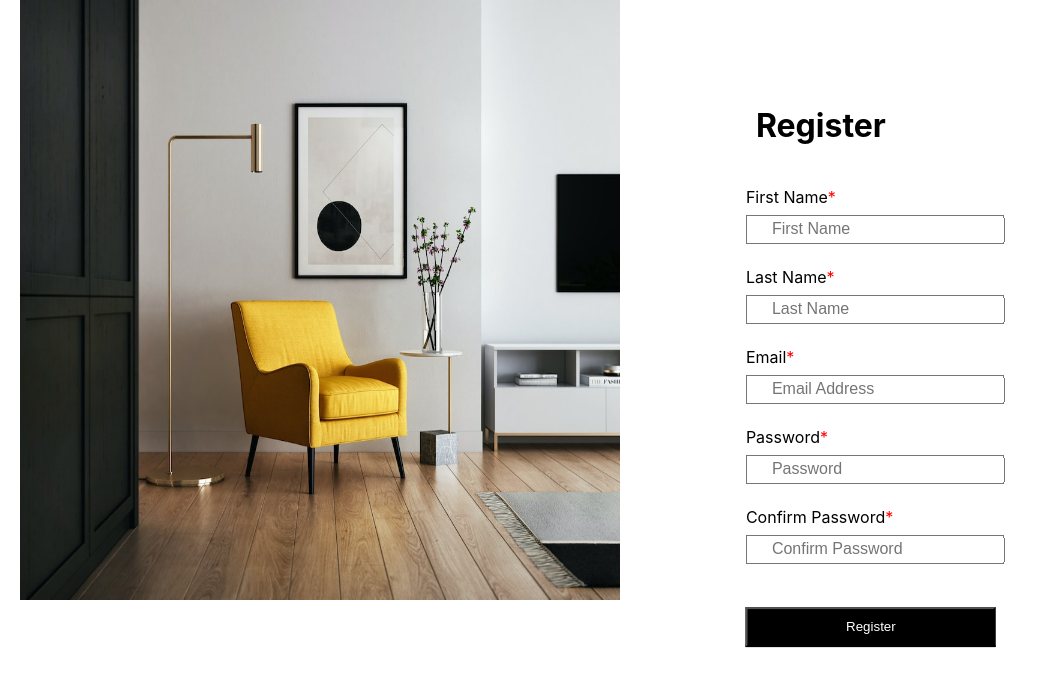
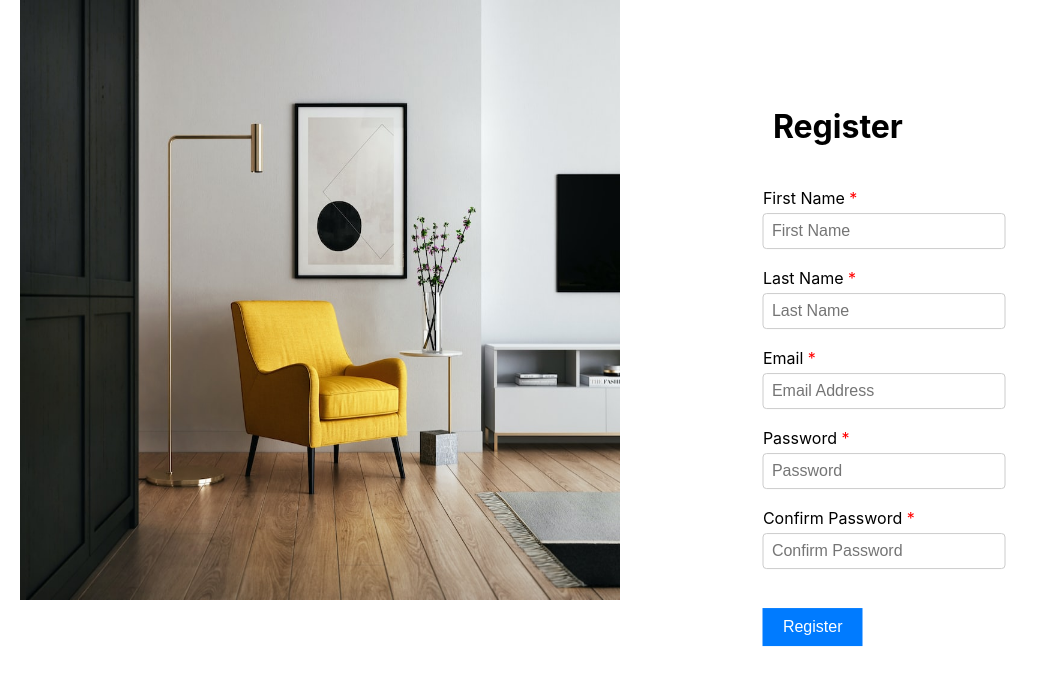
Before and after one commit to gautamsagar99/GDP-Group07-BearcatFurnitureHub, a React (Create React App) app in the folder codes/frontend/: page /signup in a window 1280 px wide. Shown: the top 686 px of the page, without its empty margins (0-1049 px from the left). Built offline with nearby package versions, Linux system fonts and the light colour scheme.

Commit message:
Created Reusable Components for Button,Textfield and Integrated them in Login and Register pages

```diff
--- /dev/null
+++ b/codes/frontend/src/components/Button/Button.css
@@ -0,0 +1,11 @@
+.button {
+    padding: 10px 20px;
+    font-size: 16px;
+    border: none;
+    cursor: pointer;
+  }
+
+  .primary {
+    background-color: #007bff;
+    color: white;
+  }
--- /dev/null
+++ b/codes/frontend/src/components/Button/Button.js
@@ -0,0 +1,21 @@
+import React from 'react';
+import PropTypes from 'prop-types';
+import './Button.css';
+
+const Button = ({ label, onClick, color }) => {
+  const buttonClass = `button ${color}`;
+
+  return (
+    <button className={buttonClass} onClick={onClick}>
+      {label}
+    </button>
+  );
+};
+
+Button.propTypes = {
+  label: PropTypes.string.isRequired,
+  onClick: PropTypes.func,
+  color: PropTypes.string.isRequired,
+};
+
+export default Button;
--- /dev/null
+++ b/codes/frontend/src/components/TextField/Textfield.css
@@ -0,0 +1,20 @@
+.text-field {
+    margin-bottom: 10px;
+  }
+
+  .text-field label {
+    display: block;
+    margin-bottom: 5px;
+  }
+
+  .text-field input {
+    width: 100%;
+    padding: 8px;
+    font-size: 16px;
+    border: 1px solid #ccc;
+    border-radius: 4px;
+  }
+
+  .required {
+    color: red;
+  }
--- /dev/null
+++ b/codes/frontend/src/components/TextField/Textfield.js
@@ -0,0 +1,24 @@
+import React from 'react';
+import PropTypes from 'prop-types';
+import './Textfield.css';
+
+const TextField = ({ label, value, onChange, placeholder, name, type, required}) => {
+  return (
+    <div className="text-field">
+      <label>{label} {required && <span className="required">*</span>}</label>
+      <input type={type} value={value} onChange={onChange} placeholder={placeholder} name={name}/>
+    </div>
+  );
+};
+
+TextField.propTypes = {
+  label: PropTypes.string.isRequired,
+  value: PropTypes.string.isRequired,
+  onChange: PropTypes.func.isRequired,
+  placeholder: PropTypes.string,
+  type: PropTypes.string.isRequired,
+  name: PropTypes.string.isRequired,
+  required: PropTypes.bool.isRequired
+};
+
+export default TextField;
--- a/codes/frontend/src/pages/LoginPage/Login.js
+++ b/codes/frontend/src/pages/LoginPage/Login.js
@@ -1,6 +1,8 @@
 import React, { useState } from "react";
 
-import Button from "react-bootstrap/Button";
+import Button from "../../components/Button/Button";
+
+import TextField from "../../components/TextField/Textfield";
 
 import Form from "react-bootstrap/Form";
 
@@ -79,17 +81,16 @@ const Login = () => {
         </h1>
 
         <Form.Group className="mb-3" controlId="formBasicEmail">
-          <Form.Label className="label">
-            Email address <span style={{ color: "red" }}>*</span>
-          </Form.Label>
 
-          <Form.Control
+
+          <TextField
             type="email"
             value={emailAddress}
+            label="Email Address"
             name="emailAddress"
             placeholder="Email Address"
             onChange={onchange}
-            style={{ fontSize: "16px", height: "15px", padding: "10px 24px" }}
+            required={true}
           />
 
           {emailAddress.length > 0 &&
@@ -103,33 +104,27 @@ const Login = () => {
         <br/>
 
         <Form.Group className="mb-3" controlId="formBasicPassword">
-          <Form.Label className="label">
-            Password <span style={{ color: "red" }}>*</span>
-          </Form.Label>
 
-          <Form.Control
+          <TextField
             type="password"
             value={password}
+            label="Password"
             name="password"
             placeholder="Password"
             onChange={onchange}
-            style={{ fontSize: "16px", height: "15px", padding: "10px 24px" }}
+            required={true}
           />
         </Form.Group>
-
+         <br/>
         <br/>
 
-        <Button className="blackbutton" onClick={handleLogin}>
-          Login
-        </Button>
+        <Button label="Login" onClick={handleLogin} color="primary"/>
 
         <br/>
 
         <br/>
 
-        <Button className="blackbutton" onClick={handleRegister}>
-          SignUp
-        </Button>
+        <Button label="SignUp" onClick={handleRegister} color="primary"/>
 
         <br/>
 
--- a/codes/frontend/src/pages/RegisterPage/Register.js
+++ b/codes/frontend/src/pages/RegisterPage/Register.js
@@ -1,5 +1,6 @@
 import React, { useState } from "react";
-import Button from "react-bootstrap/Button";
+import Button from "../../components/Button/Button"
+import TextField from "../../components/TextField/Textfield";
 import Form from "react-bootstrap/Form";
 import { useNavigate } from "react-router-dom";
 import "./Register.css";
@@ -122,29 +123,31 @@ function Register() {
         <h1 className="heading">Register</h1>
         <br/>
         <Form.Group className="mb-3" controlId="formBasicFirstName">
-        <Form.Label className="label">First Name<span style={{ color: 'red' }}>*</span></Form.Label>
-          <Form.Control
+
+          <TextField
             type="firstname"
             value={firstname}
             name="firstname"
+            label="First Name"
+            required={true}
             onChange={onchange}
             placeholder="First Name"
-            style={{ fontSize: "16px", height: "15px", padding: "5px 24px" }}
           />
           {errors.firstname && <div className="error">{errors.firstname}</div>}
 
         </Form.Group>
         <br/>
         <Form.Group className="mb-3" controlId="formBasicLastName">
-        <Form.Label className="label">Last Name<span style={{ color: 'red' }}>*</span></Form.Label>
 
-          <Form.Control
+
+          <TextField
             type="lastname"
             value={lastname}
             name="lastname"
             onChange={onchange}
             placeholder="Last Name"
-            style={{ fontSize: "16px", height: "15px", padding: "5px 24px" }}
+            label="Last Name"
+            required={true}
           />
           {/* {errors.lastname && <span className="error">{errors.lastname}</span>} */}
           {errors.lastname && <div className="error">{errors.lastname}</div>}
@@ -152,53 +155,57 @@ function Register() {
         </Form.Group>
         <br/>
         <Form.Group className="mb-3" controlId="formBasicemail">
-        <Form.Label className="label">Email<span style={{ color: 'red' }}>*</span></Form.Label>
 
-          <Form.Control
+
+          <TextField
             type="email"
             value={email}
             name="email"
             onChange={onchange}
             placeholder="Email Address"
-            style={{ fontSize: "16px", height: "15px", padding: "5px 24px" }}
+            label="Email"
+            required={true}
+
           />
           {errors.email && <div className="error">{errors.email}</div>}
 
         </Form.Group>
         <br/>
         <Form.Group className="mb-3" controlId="formBasicpassword">
-        <Form.Label className="label">Password<span style={{ color: 'red' }}>*</span></Form.Label>
 
-          <Form.Control
+
+          <TextField
             type="password"
             value={password}
             name="password"
             onChange={onchange}
             placeholder="Password"
-            style={{ fontSize: "16px", height: "15px", padding: "5px 24px" }}
+            label="Password"
+            required={true}
+
           />
           {errors.password && <div className="error">{errors.password}</div>}
 
         </Form.Group>
         <br/>
         <Form.Group className="mb-3" controlId="formBasicconfirmpassword">
-        <Form.Label className="label">Confirm Password<span style={{ color: 'red' }}>*</span></Form.Label>
-        <Form.Control
+
+        <TextField
             type="password"
             value={confirmpassword}
             name="confirmpassword"
             onChange={onchange}
             placeholder="Confirm Password"
-            style={{ fontSize: "16px", height: "15px", padding: "5px 24px" }}
+            label="Confirm Password"
+            required={true}
           />
           {errors.confirmpassword && <div className="error">{errors.confirmpassword}</div>}
 
         </Form.Group>
         <br/>
         <br/>
-        <Button className="black" onClick={handleRegister}>
-          Register
-        </Button>
+        <Button label="Register" onClick={handleRegister} color="primary"/>
+
       </Form>
     </div>
   );
```
